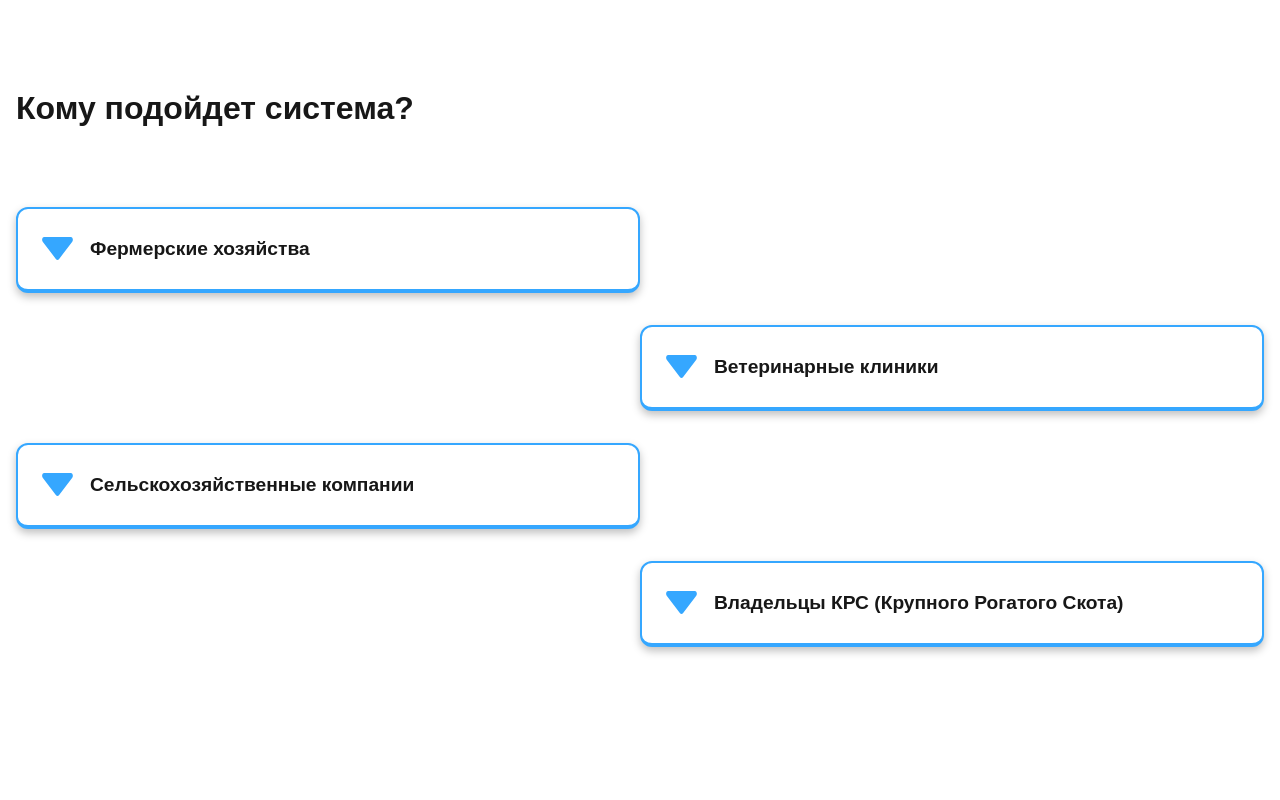
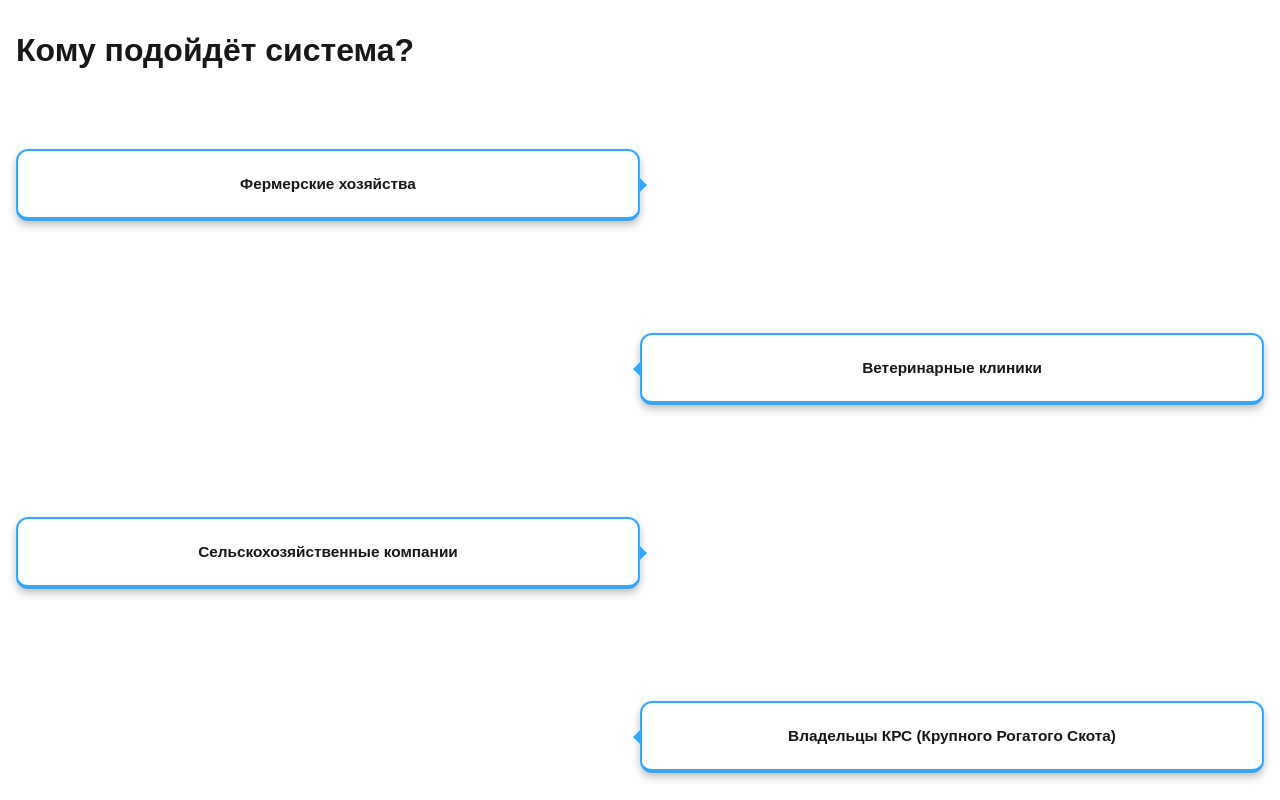
Before and after one commit to KIYOKATA-1/diploma_front, a Next.js app: page /Components/Landing/Fourth in a window 1280 px wide. Built offline with nearby package versions, Linux system fonts and the light colour scheme.

Commit message:
final landing

```diff
--- a/package.json
+++ b/package.json
@@ -12,6 +12,7 @@
     "@fortawesome/fontawesome-svg-core": "^6.7.2",
     "@fortawesome/free-solid-svg-icons": "^6.7.2",
     "@fortawesome/react-fontawesome": "^0.2.2",
+    "gsap": "^3.12.7",
     "next": "15.1.4",
     "react": "^19.0.0",
     "react-dom": "^19.0.0",
--- a/src/app/Components/Faq/faq.module.scss
+++ b/src/app/Components/Faq/faq.module.scss
@@ -1,15 +1,16 @@
-.container{
+.container {
   display: flex;
   flex-direction: column;
-    align-items: center;
+  align-items: flex-start;
+  padding-inline: 15vw;
   justify-content: center;
   gap: 5rem;
   width: 100%;
+  background: #f5f5f5;
   height: 100vh;
 
-
   h1 {
-    font-size: 2rem;
+    font-size: 2vw;
     margin-bottom: 1.5rem;
     color: #000;
   }
@@ -22,10 +23,16 @@
     .listItem {
       display: flex;
       align-items: center;
-      margin-bottom: 1rem;
+      margin-bottom: 2rem;
+      transition: background-color 0.3s ease, padding-left 0.3s ease;
 
       &:last-child {
         margin-bottom: 0;
+      }
+
+      &:hover {
+        background-color: #bfbfbf;
+        padding-left: 10px;
       }
 
       .icon {
@@ -33,15 +40,10 @@
         display: flex;
         align-items: center;
         justify-content: center;
-
-        /* Если нужно, можно добавить стили для картинки */
-        /* img {
-          filter: invert(50%); // Пример изменения цвета иконки
-        } */
       }
 
       span {
-        font-size: 1rem;
+        font-size: 1vw;
         color: #333;
       }
     }
--- a/src/app/Components/Landing/Fourth/fourth.module.scss
+++ b/src/app/Components/Landing/Fourth/fourth.module.scss
@@ -4,7 +4,7 @@
   align-items: center;
   justify-content: center;
   width: 100%;
-    height: 100vh;
+  min-height: 100vh;
   padding: 2rem 1rem;
   background: #fff;
 
@@ -18,60 +18,65 @@
   .timeline {
     position: relative;
     width: 100%;
+    display: flex;
+    flex-direction: column;
+    gap: 5rem;
     padding: 2rem 0;
     margin: 0;
-      /* Удаляем псевдоэлемент с вертикальной линией */
-      /* &::before {
-        content: "";
-        position: absolute;
-        left: 50%;
-        top: 0;
-        bottom: 0;
-        width: 2px;
-        background: var(--primary, #35a7ff);
-        transform: translateX(-50%);
-      } */
   }
 
   .step {
     position: relative;
     width: 50%;
     box-sizing: border-box;
-      margin-bottom: 2rem; /* Расстояние между шагами */
-
+    margin-bottom: 2rem;
     .content {
       background: #fff;
-        /* Границы */
       border: 2px solid var(--primary, #35a7ff);
-        border-bottom-width: 4px; /* чуть толще нижняя граница */
+      border-bottom-width: 4px;
       border-radius: 12px;
-        /* Тень */
       box-shadow: 0 4px 8px rgba(0, 0, 0, 0.25);
-
+      justify-content: center;
+      padding-inline: 1rem;
       padding: 1.5rem;
       display: flex;
       flex-direction: row;
       align-items: center;
-        justify-content: flex-start; /* иконка + текст слева направо */
-        gap: 1rem; /* Отступ между иконкой и текстом */
+      gap: 1rem;
 
       h3 {
         margin: 0;
-          font-size: 1.2rem;
+        font-size: 1.2vw;
+        text-align: center;
       }
 
       .iconWrapper {
-          position: relative;
-          width: 32px;  /* Можно изменить под нужный размер */
-          height: 32px;
+        display: flex;
+        align-items: center;
+        justify-content: center;
+        width: 2vw;
+        height: 3vh;
+        border: 2px solid var(--primary, #35a7ff);
+        border-radius: 50%;
+        overflow: hidden;
       }
     }
   }
 
-    /* Шаги слева */
   .left {
     left: 0;
     text-align: right;
+
+    /* Пример CSS-треугольника, если хотите "хвостик" слева */
+    &::after {
+      content: "";
+      position: absolute;
+      top: 50%;
+      right: -15px;
+      transform: translateY(-50%);
+      border: 8px solid transparent;
+      border-left-color: var(--primary, #35a7ff);
+    }
   }
 
   /* Шаги справа */
@@ -79,5 +84,15 @@
     left: 50%;
     text-align: left;
 
+    /* Пример CSS-треугольника, если хотите "хвостик" справа */
+    &::after {
+      content: "";
+      position: absolute;
+      top: 50%;
+      left: -15px;
+      transform: translateY(-50%);
+      border: 8px solid transparent;
+      border-right-color: var(--primary, #35a7ff);
     }
   }
+}
--- a/src/app/Components/Landing/Fourth/page.tsx
+++ b/src/app/Components/Landing/Fourth/page.tsx
@@ -1,68 +1,74 @@
-import React from "react";
+"use client";
+
+import React, { useEffect, useRef } from "react";
+import gsap from "gsap";
+import { ScrollTrigger } from "gsap/ScrollTrigger";
 import Image from "next/image";
 import style from "./fourth.module.scss";
 
+gsap.registerPlugin(ScrollTrigger);
+
 export default function Fourth() {
+  const containerRef = useRef<HTMLDivElement>(null);
+
+  useEffect(() => {
+    if (!containerRef.current) return;
+
+    const tl = gsap.timeline({
+      scrollTrigger: {
+        trigger: containerRef.current,
+        start: "top 80%",
+      },
+    });
+
+    // Анимация заголовка секции
+    tl.from(containerRef.current.querySelector("h1"), {
+      opacity: 0,
+      y: 50,
+      duration: 1,
+      ease: "power2.out",
+    });
+
+    // Анимация шагов (слева/справа)
+    const steps = containerRef.current.querySelectorAll(`.${style.step}`);
+    tl.from(
+      steps,
+      {
+        opacity: 0,
+        x: (index, target) =>
+          target.classList.contains(style.left) ? -50 : 50,
+        duration: 0.8,
+        ease: "power2.out",
+        stagger: 0.3,
+      },
+      "-=0.5"
+    );
+  }, []);
+
   return (
-    <div className={style.container}>
-      <h1>Кому подойдет система?</h1>
+    <div className={style.container} ref={containerRef}>
+      <h1>Кому подойдёт система?</h1>
       <div className={style.timeline}>
-        {/* Первый шаг (слева) */}
         <div className={`${style.step} ${style.left}`}>
           <div className={style.content}>
-            <div className={style.iconWrapper}>
-              <Image
-                alt="arrow"
-                src="/shared/icons/Vector-5.svg"
-                layout="fill"
-                objectFit="contain"
-              />
-            </div>
             <h3>Фермерские хозяйства</h3>
           </div>
         </div>
 
-        {/* Второй шаг (справа) */}
         <div className={`${style.step} ${style.right}`}>
           <div className={style.content}>
-            <div className={style.iconWrapper}>
-              <Image
-                alt="arrow"
-                src="/shared/icons/Vector-5.svg"
-                layout="fill"
-                objectFit="contain"
-              />
-            </div>
             <h3>Ветеринарные клиники</h3>
           </div>
         </div>
 
-        {/* Третий шаг (слева) */}
         <div className={`${style.step} ${style.left}`}>
           <div className={style.content}>
-            <div className={style.iconWrapper}>
-              <Image
-                alt="arrow"
-                src="/shared/icons/Vector-5.svg"
-                layout="fill"
-                objectFit="contain"
-              />
-            </div>
             <h3>Сельскохозяйственные компании</h3>
           </div>
         </div>
 
-        {/* Четвертый шаг (справа) */}
         <div className={`${style.step} ${style.right}`}>
           <div className={style.content}>
-            <div className={style.iconWrapper}>
-              <Image
-                alt="arrow"
-                src="/shared/icons/Vector-5.svg"
-                layout="fill"
-                objectFit="contain"
-              />
-            </div>
             <h3>Владельцы КРС (Крупного Рогатого Скота)</h3>
           </div>
         </div>
--- a/src/app/Components/Landing/How/how.module.scss
+++ b/src/app/Components/Landing/How/how.module.scss
@@ -5,17 +5,15 @@
   justify-content: center;
   gap: 5rem;
   width: 100%;
-  height: 100vh;
+  min-height: 100vh;
 
   h1 {
     position: relative;
     align-self: flex-start;
-    font-size: 2vw;
     color: var(--Color, #eaca47);
     font-family: Manrope, sans-serif;
-
     text-shadow: 0px 1px 1px rgba(0, 0, 0, 0.25);
-    font-size: 40px;
+    font-size: 2vw;
     font-style: normal;
     font-weight: 800;
     line-height: normal;
--- a/src/app/Components/Landing/Third/third.module.scss
+++ b/src/app/Components/Landing/Third/third.module.scss
@@ -5,7 +5,7 @@
   justify-content: center;
   gap: 5rem;
   width: 100%;
-  padding-inline: 10rem;
+  padding-inline: 15vw;
 }
 
 .title {
--- a/src/app/Components/Landing/landing.module.scss
+++ b/src/app/Components/Landing/landing.module.scss
@@ -4,17 +4,17 @@
   align-items: center;
   justify-content: space-between;
   width: 100%;
+  gap: 20rem;
 
   .first {
     position: relative;
     width: 100%;
-    border: 1px solid black;
     display: flex;
     flex-direction: column;
     justify-content: center;
     gap: 10rem;
     align-items: center;
-    padding-inline: 20rem;
+    padding-inline: 15vw;
 
     height: 100vh;
     background: #fff;
@@ -76,8 +76,7 @@
     flex-direction: column;
     justify-content: center;
     align-items: center;
-    height: 100vh;
-    padding-inline: 20rem;
+    padding-inline: 15vw;
     text-align: center;
     background: #fff;
   }
@@ -102,8 +101,49 @@
     flex-direction: column;
     justify-content: center;
     align-items: center;
-    padding-inline: 20rem;
+    padding-inline: 15vw;
+    text-align: center;
+    background: #fff;
+  }
+
+  .faq{
+    position: relative;
+    width: 100%;
+    display: flex;
+    flex-direction: column;
+    justify-content: center;
+    align-items: center;
     text-align: center;
     background: #fff;
   }
 }
+
+@keyframes fadeIn {
+  from {
+    opacity: 0;
+    transform: translateY(20px);
+  }
+  to {
+    opacity: 1;
+    transform: translateY(0);
+  }
+}
+
+.first .title,
+.first .subTitle,
+.first .down {
+  opacity: 0;
+  animation: fadeIn 1s ease forwards;
+}
+
+.first .title {
+  animation-delay: 0.3s;
+}
+
+.first .subTitle {
+  animation-delay: 0.6s;
+}
+
+.first .down {
+  animation-delay: 0.9s;
+}
```
Also changed, not shown: src/app/Components/Faq/page.tsx (+47 -5 lines), src/app/Components/Header/Header.tsx (+20 -8 lines), src/app/Components/Landing/How/page.tsx (+42 -3 lines), src/app/Components/Landing/Third/page.tsx (+44 -3 lines), src/app/Components/Landing/page.tsx (+16 -11 lines), 1 other file (tests, documents, lock files or other folders). Lines whose indentation alone changed are shown as unchanged.
